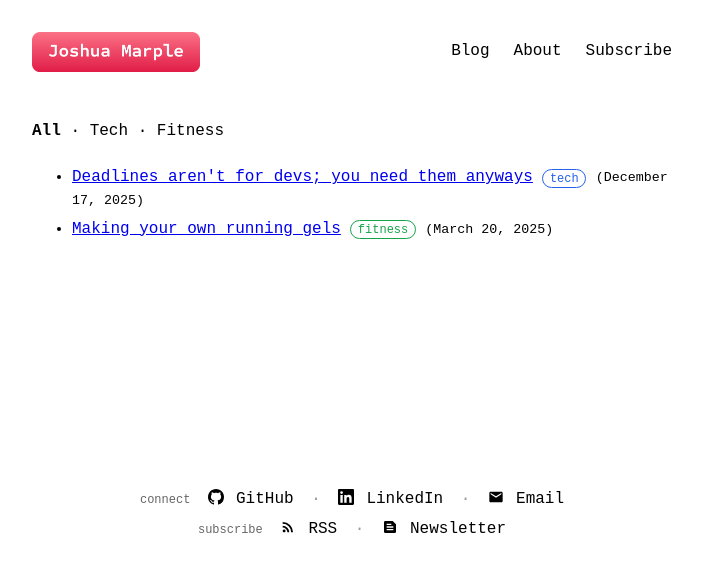
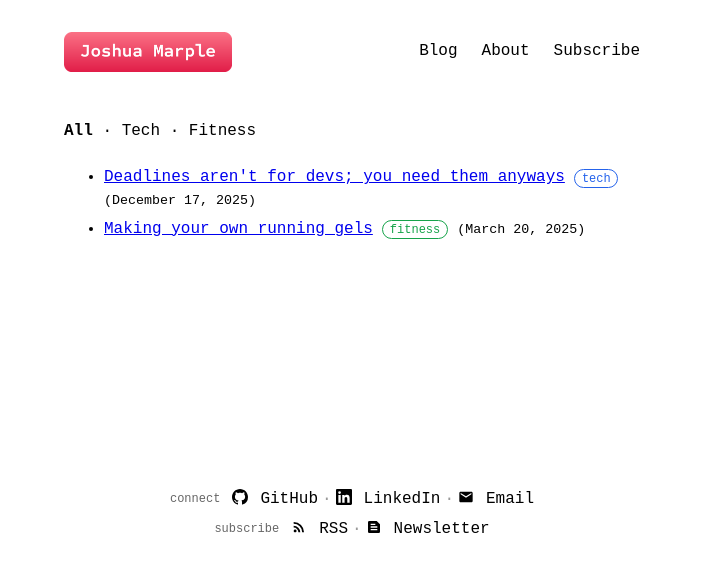
Before and after one commit to joshuaMarple/joshuamarple.github.io, a Jekyll site: the page built from index.md, in a window 1280 px wide. Shown: the top 572 px of the page, without its empty margins (288-990 px from the left). Built offline with Jekyll 4.4.1, drawn with Linux system fonts in a browser that asks for light colours.

Commit message:
Fix mobile responsive issues
- Add global box-sizing: border-box
- Prevent horizontal overflow on html
- Make header wrap on narrow screens
- Make footer rows flex-wrap to prevent overflow
- Keep icon+text together with white-space: nowrap

🤖 Generated with [Claude Code](https://claude.com/claude-code)

Co-Authored-By: Claude Opus 4.5 <noreply@anthropic.com>

```diff
--- a/_sass/no-style-please.scss
+++ b/_sass/no-style-please.scss
@@ -23,9 +23,11 @@ body[a="dark"] { @include dark-appearance; }
 // bg color is also needed in html in order to
 // block body's background propagation
 // see: https://stackoverflow.com/a/61265706
+*, *::before, *::after { box-sizing: border-box; }
+
 html, body { background: white; }
 
-html { height: 100%; scroll-behavior: smooth; }
+html { height: 100%; scroll-behavior: smooth; overflow-x: hidden; }
 
 body {
   color: black;
@@ -75,12 +77,15 @@ li { margin: 0.4rem 0; }
     display: flex;
     justify-content: space-between;
     align-items: center;
+    flex-wrap: wrap;
+    gap: 1rem;
   }
 
   .logo-link {
     display: inline-block;
     text-decoration: none;
     border: none;
+    flex-shrink: 0;
   }
 
   .site-logo {
@@ -103,6 +108,16 @@ li { margin: 0.4rem 0; }
     &:hover {
       border-color: #2563eb;
     }
+  }
+}
+
+@media (max-width: 480px) {
+  .site-header .w {
+    justify-content: center;
+  }
+
+  .site-nav {
+    gap: 1rem;
   }
 }
 
@@ -168,6 +183,15 @@ img {
 
 .footer-row {
   margin: 0.5rem 0;
+  display: flex;
+  flex-wrap: wrap;
+  justify-content: center;
+  align-items: center;
+  gap: 0.25rem;
+
+  a {
+    white-space: nowrap;
+  }
 }
 
 .footer-divider {
@@ -175,7 +199,6 @@ img {
 }
 
 .connect-sep {
-  margin: 0 0.5rem;
   color: #999;
 }
 
@@ -192,6 +215,7 @@ img {
   text-decoration: none;
   border-bottom: none;
   transition: color 0.15s ease;
+  white-space: nowrap;
 }
 
 .site-footer a span,
@@ -286,7 +310,7 @@ img {
 
   input[type="email"] {
     flex: 1;
-    min-width: 200px;
+    min-width: 0;
     padding: 0.5rem;
     border: 1px solid black;
     font-family: monospace;
```
